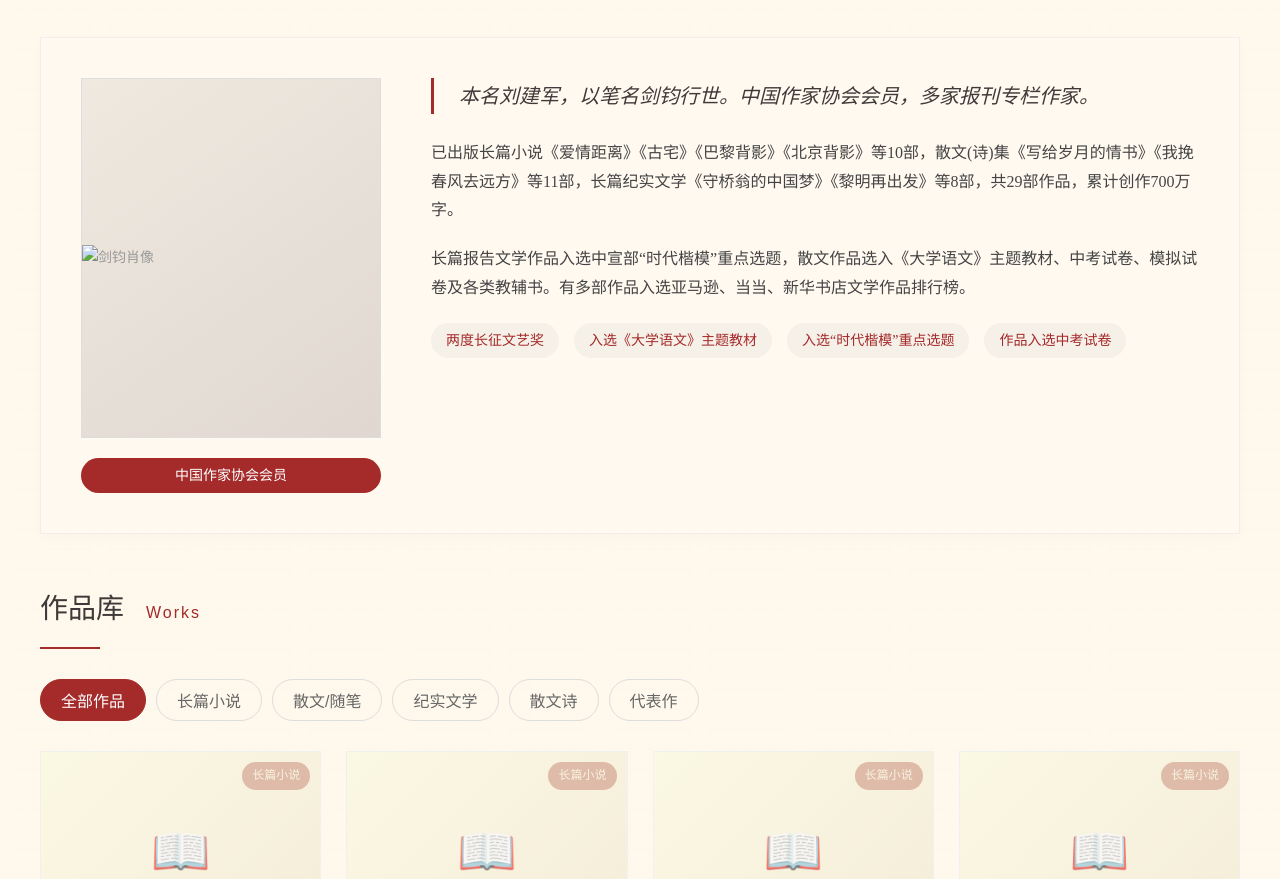
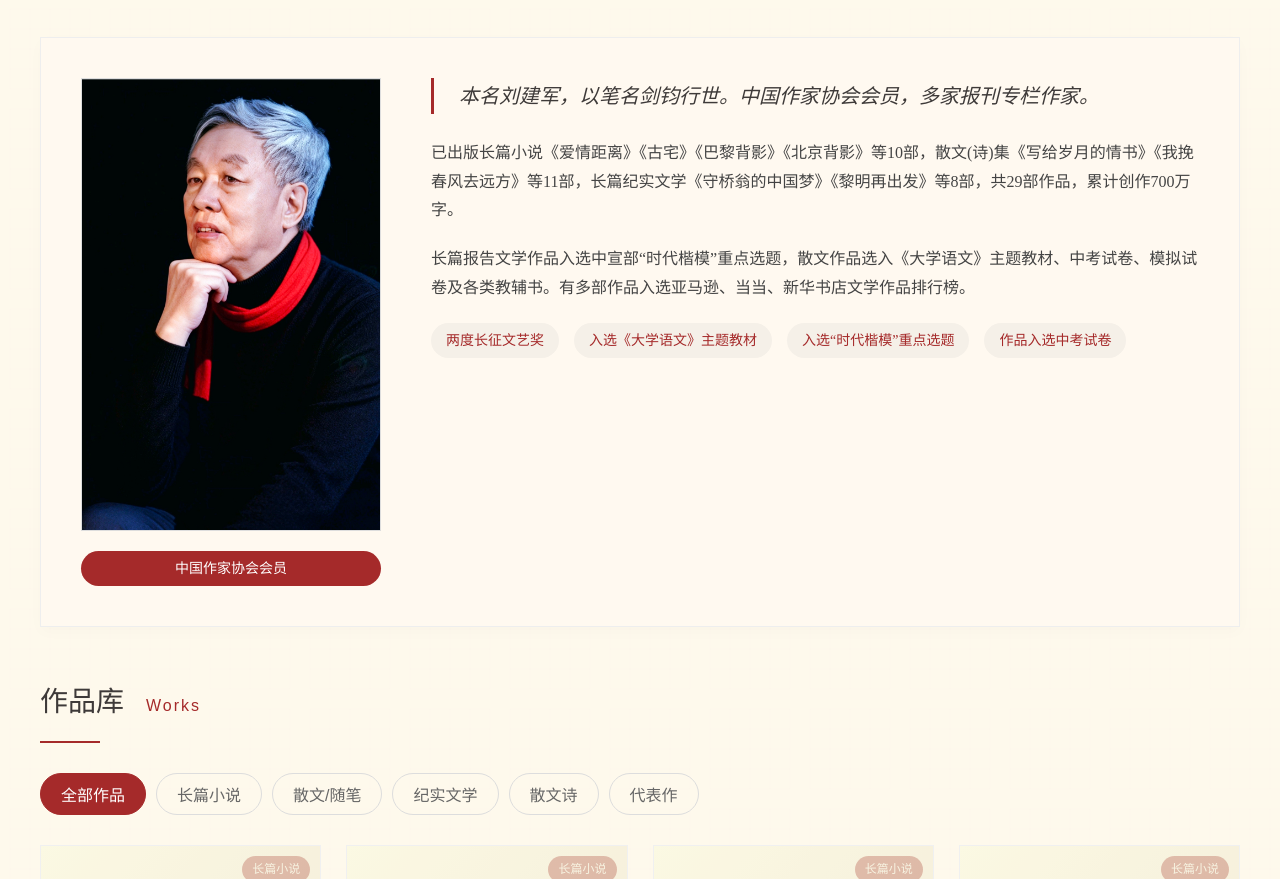
Before and after one commit to jianjun-write/wzda, a plain HTML site: page index.html in a window 1280 px wide. Shown: the part 1101-1980 px from the top of the page. Drawn offline with Linux system fonts and the light colour scheme.

Commit message:
Update index.html
添加照片

```diff
--- a/index.html
+++ b/index.html
@@ -545,7 +545,7 @@
             <div class="about-left">
                 <div class="about-photo">
                     <!-- 请确保照片文件名为 jianphotoo.jpg.jpg（只有一个.jpg） -->
-                    <img src="jianphoto.jpg" alt="剑钧肖像" style="width:100%; height:auto; display:block;">
+                    <img src="jianphoto.jpg.jpg" alt="剑钧肖像" style="width:100%; height:auto; display:block;">
                 </div>
                 <div class="award-item" style="margin-top: 10px; text-align: center; background: #a52a2a; color: white;">中国作家协会会员</div>
             </div>
```
